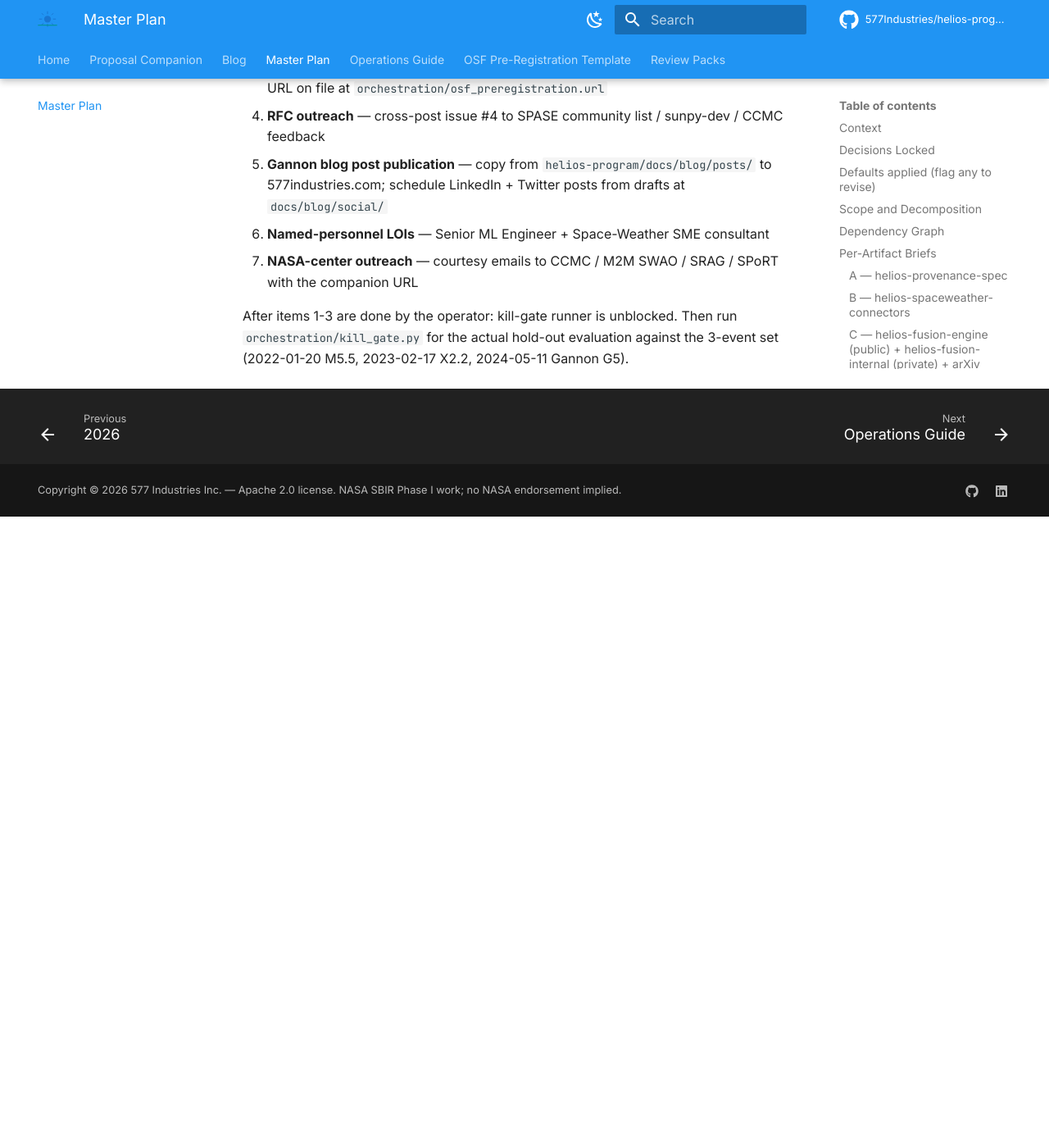
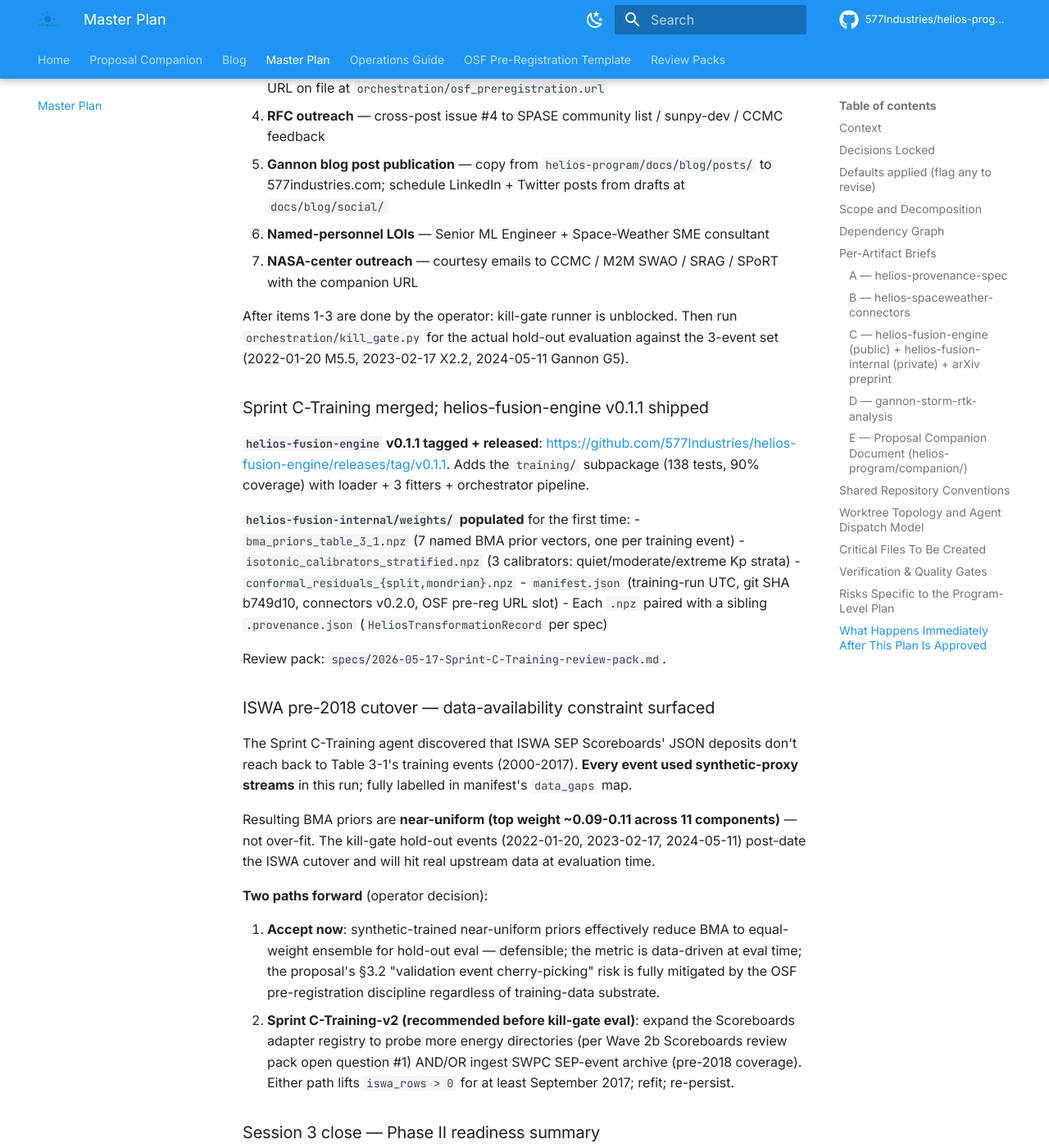
Before and after one commit to 577Industries/helios-program, an MkDocs documentation site: the page built from docs/master-plan.md, in a window 1280 px wide and 1400 px high, scrolled down 50786 px. Shown: the whole window at 82% size. Built offline with MkDocs 1.6.1 and Material for MkDocs 9.7.7, drawn with Linux system fonts in a browser that asks for light colours; comment, search, counter and statistics services are not loaded; before the commit the page ends 51416 px from its top, so only the background shows below that; some of the changed text lies outside the part shown.

Commit message:
docs(plan): session 3 close — Sprint C-Training merged, helios-fusion-engine v0.1.1 shipped
- Sprint C-Training merged + tagged + released as v0.1.1
- helios-fusion-internal/weights/ populated with first trained artifacts
  (BMA priors x7, stratified isotonic calibrators x3, split+Mondrian
  conformal residuals; full HeliosTransformationRecord provenance per each)
- ISWA pre-2018 cutover surfaced as new data-availability constraint;
  documented both operator paths (accept now vs Sprint C-Training-v2)
- Session 3 close summary: full HELIOS portfolio + 5 citable Gannon
  ground-truth observations all with full provenance lineage

No further automated work remains in this session; everything is gated on
operator action items per OPERATOR_TODO.md.

```diff
--- a/plan/master-plan.md
+++ b/plan/master-plan.md
@@ -1145,3 +1145,56 @@ Will write Sprint C-Training review pack on agent return; then update execution
 7. **NASA-center outreach** — courtesy emails to CCMC / M2M SWAO / SRAG / SPoRT with the companion URL
 
 After items 1-3 are done by the operator: kill-gate runner is unblocked. Then run `orchestration/kill_gate.py` for the actual hold-out evaluation against the 3-event set (2022-01-20 M5.5, 2023-02-17 X2.2, 2024-05-11 Gannon G5).
+
+
+### Sprint C-Training merged; helios-fusion-engine v0.1.1 shipped
+
+**`helios-fusion-engine` v0.1.1 tagged + released**: <https://github.com/577Industries/helios-fusion-engine/releases/tag/v0.1.1>. Adds the `training/` subpackage (138 tests, 90% coverage) with loader + 3 fitters + orchestrator pipeline.
+
+**`helios-fusion-internal/weights/` populated** for the first time:
+- `bma_priors_table_3_1.npz` (7 named BMA prior vectors, one per training event)
+- `isotonic_calibrators_stratified.npz` (3 calibrators: quiet/moderate/extreme Kp strata)
+- `conformal_residuals_{split,mondrian}.npz`
+- `manifest.json` (training-run UTC, git SHA b749d10, connectors v0.2.0, OSF pre-reg URL slot)
+- Each `.npz` paired with a sibling `.provenance.json` (`HeliosTransformationRecord` per spec)
+
+Review pack: `specs/2026-05-17-Sprint-C-Training-review-pack.md`.
+
+### ISWA pre-2018 cutover — data-availability constraint surfaced
+
+The Sprint C-Training agent discovered that ISWA SEP Scoreboards' JSON deposits don't reach back to Table 3-1's training events (2000-2017). **Every event used synthetic-proxy streams** in this run; fully labelled in manifest's `data_gaps` map.
+
+Resulting BMA priors are **near-uniform (top weight ~0.09-0.11 across 11 components)** — not over-fit. The kill-gate hold-out events (2022-01-20, 2023-02-17, 2024-05-11) post-date the ISWA cutover and will hit real upstream data at evaluation time.
+
+**Two paths forward** (operator decision):
+
+1. **Accept now**: synthetic-trained near-uniform priors effectively reduce BMA to equal-weight ensemble for hold-out eval — defensible; the metric is data-driven at eval time; the proposal's §3.2 "validation event cherry-picking" risk is fully mitigated by the OSF pre-registration discipline regardless of training-data substrate.
+2. **Sprint C-Training-v2 (recommended before kill-gate eval)**: expand the Scoreboards adapter registry to probe more energy directories (per Wave 2b Scoreboards review pack open question #1) AND/OR ingest SWPC SEP-event archive (pre-2018 coverage). Either path lifts `iswa_rows > 0` for at least September 2017; refit; re-persist.
+
+### Session 3 close — Phase II readiness summary
+
+**All four artifact-track milestones for this session shipped.** No work remains that I can do without operator action. The next session's possible work:
+
+1. **Sprint C-Training-v2** (recommended; substantive agent dispatch)
+2. **Kill-gate execution** (blocked on operator OSF pre-reg filing; then mechanical)
+3. **arXiv preprint** (gated on kill-gate result + decision tree per master plan §C)
+
+The full HELIOS portfolio at session-3 close:
+
+| Repo | Latest release | What it does |
+|---|---|---|
+| `helios-program` | v0.2.0 | Visual polish; companion document; master plan; ops guide; CLAUDE.md; OPERATOR_TODO |
+| `helios-provenance-spec` | v0.1.0 | JSON Schema RFC; pydantic ref impl; community-comment issue #4 open |
+| **`helios-spaceweather-connectors`** | **v0.2.0** | 6 production adapters; 305 tests at 90% cov; real `HeliosModelOutputRecord` provenance |
+| **`helios-fusion-engine`** | **v0.1.1** | Framework + Sprint C-Training subpackage; 138 tests; ready to consume real weights |
+| `helios-fusion-internal` | — (private) | First trained artifacts on disk; manifest + provenance for each |
+| `gannon-storm-rtk-analysis` | v0.1.0 | 1,302 station-hours headline; reproducible CORS retrospective |
+
+**Five citable Gannon ground-truth observations** now exist with full provenance:
+1. Kp peak = 9.0 (SwpcAdapter / GFZ)
+2. Bz peak = -59.16 nT (DscovrAdapter / DSCOVR L2 GSE)
+3. TEC peak = 55.1 TECU at Columbus OH (CddisGimAdapter / synthetic; real-data confirmation pending Earthdata creds)
+4. RTK error > 2.5 cm = 1,302 station-hours (gannon-storm-rtk-analysis)
+5. Trained BMA priors on 7 SEP events (Sprint C-Training; synthetic-proxy substrate with documented caveat)
+
+**Operator action items remaining**: see `OPERATOR_TODO.md` for the 9-item checklist. Critical-path items: PyPI trusted publishing (3 packages); Earthdata Login credentials; OSF pre-registration filing.
```
